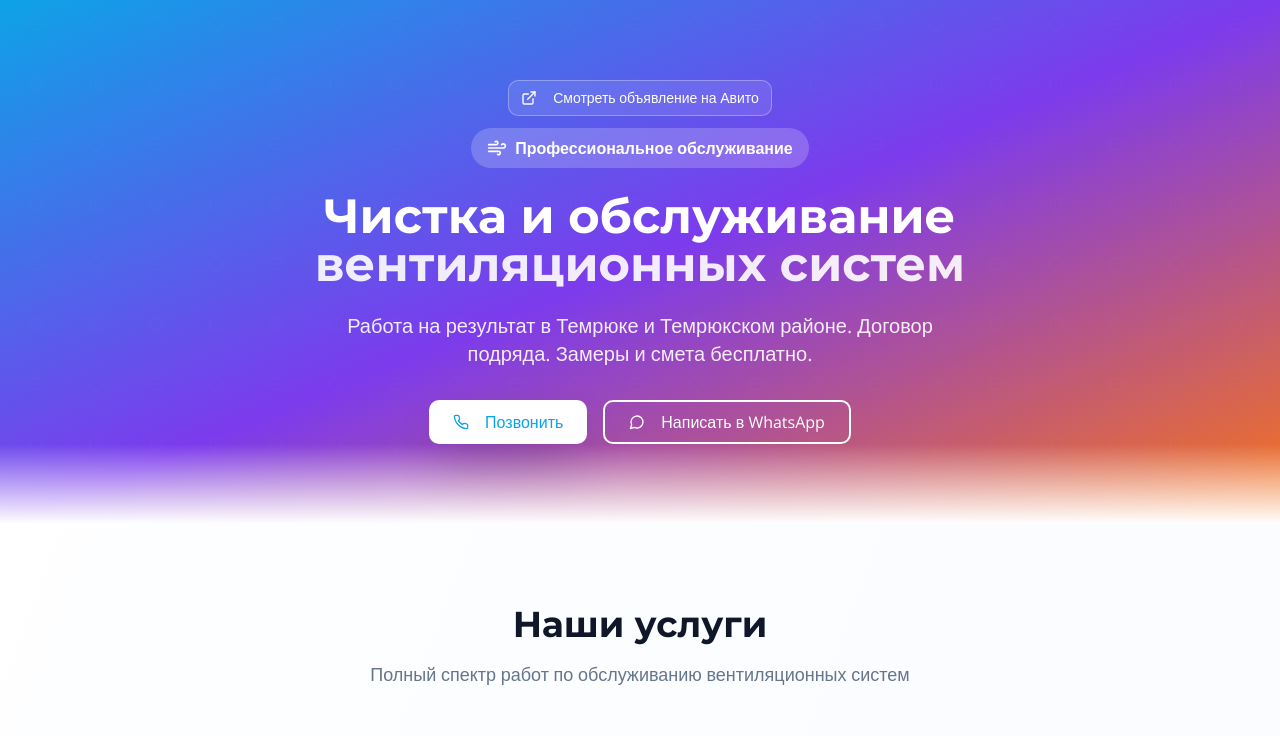
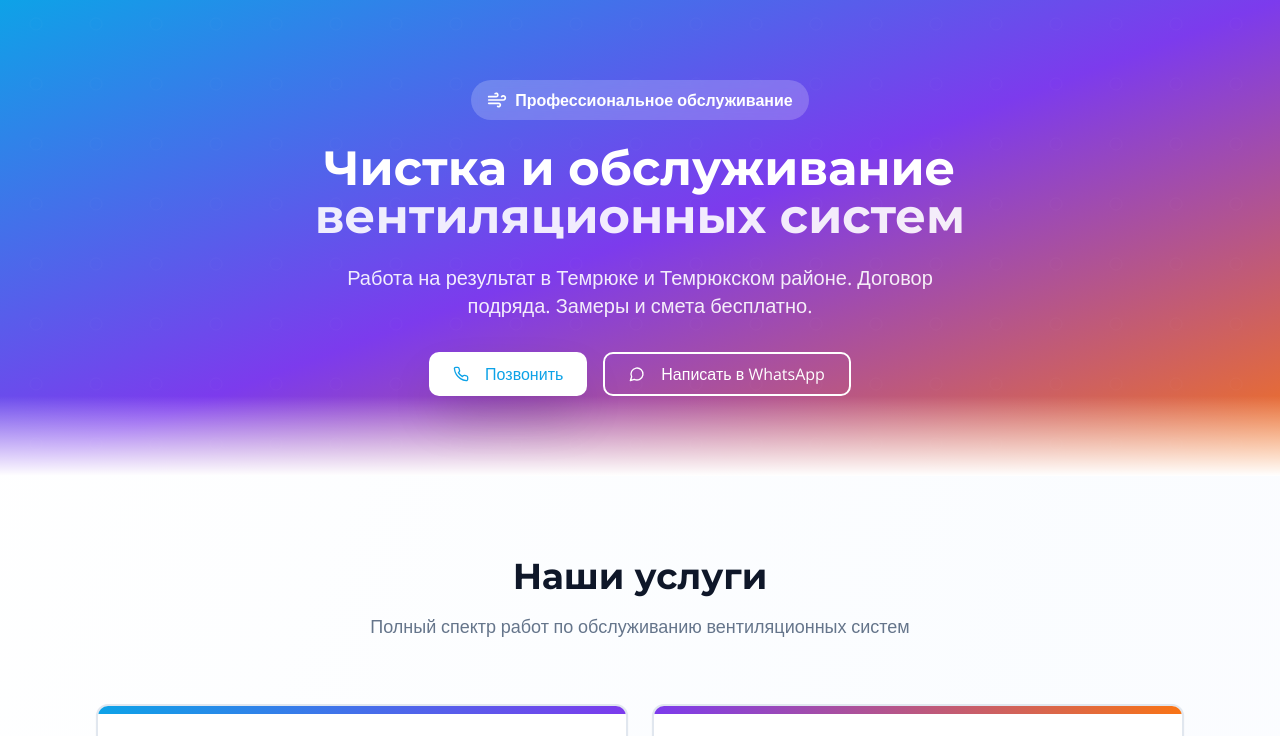
Before and after one commit to pr-poehali-dev/ventilation-cleaning-service-1, a React (Vite) app: page / in a window 1280 px wide. Shown: the top 736 px of the page. Built offline with nearby package versions, Linux system fonts and the light colour scheme.

Commit message:
Перемещение кнопки Авито в хедер

```diff
--- a/src/pages/Index.tsx
+++ b/src/pages/Index.tsx
@@ -74,20 +74,9 @@ const Index = () => {
 
         <div className="container mx-auto max-w-6xl relative z-10">
           <div className="text-center animate-fade-in-up">
-            <div className="flex flex-col items-center gap-3 mb-6">
-              <Button
-                variant="outline"
-                size="sm"
-                className="bg-white/10 backdrop-blur-sm border-white/30 text-white hover:bg-white hover:text-primary transition-all duration-300"
-                onClick={() => window.open(avitoLink, '_blank')}
-              >
-                <Icon name="ExternalLink" className="mr-2" size={16} />
-                Смотреть объявление на Авито
-              </Button>
-              <div className="inline-flex items-center gap-2 bg-white/20 backdrop-blur-sm px-4 py-2 rounded-full">
-                <Icon name="Wind" className="text-white" size={20} />
-                <span className="text-white font-semibold">Профессиональное обслуживание</span>
-              </div>
+            <div className="inline-flex items-center gap-2 bg-white/20 backdrop-blur-sm px-4 py-2 rounded-full mb-6">
+              <Icon name="Wind" className="text-white" size={20} />
+              <span className="text-white font-semibold">Профессиональное обслуживание</span>
             </div>
 
             <h1 className="font-heading text-3xl md:text-5xl font-bold text-white mb-6 leading-tight">
@@ -293,6 +282,17 @@ const Index = () => {
               </form>
 
               <div className="mt-8 pt-8 border-t-2 border-dashed border-border">
+                <div className="mb-6">
+                  <Button
+                    size="lg"
+                    className="w-full bg-gradient-to-r from-orange-500 to-orange-600 hover:from-orange-600 hover:to-orange-700 text-white font-bold text-base py-6 shadow-xl hover:shadow-2xl transition-all duration-300 hover:scale-[1.02]"
+                    onClick={() => window.open(avitoLink, '_blank')}
+                  >
+                    <Icon name="ExternalLink" className="mr-2" size={22} />
+                    Смотреть объявление на Авито
+                  </Button>
+                </div>
+
                 <div className="flex flex-col sm:flex-row items-center justify-center gap-6">
                   <div className="flex items-center gap-3">
                     <div className="p-3 rounded-full bg-primary/10">
```
